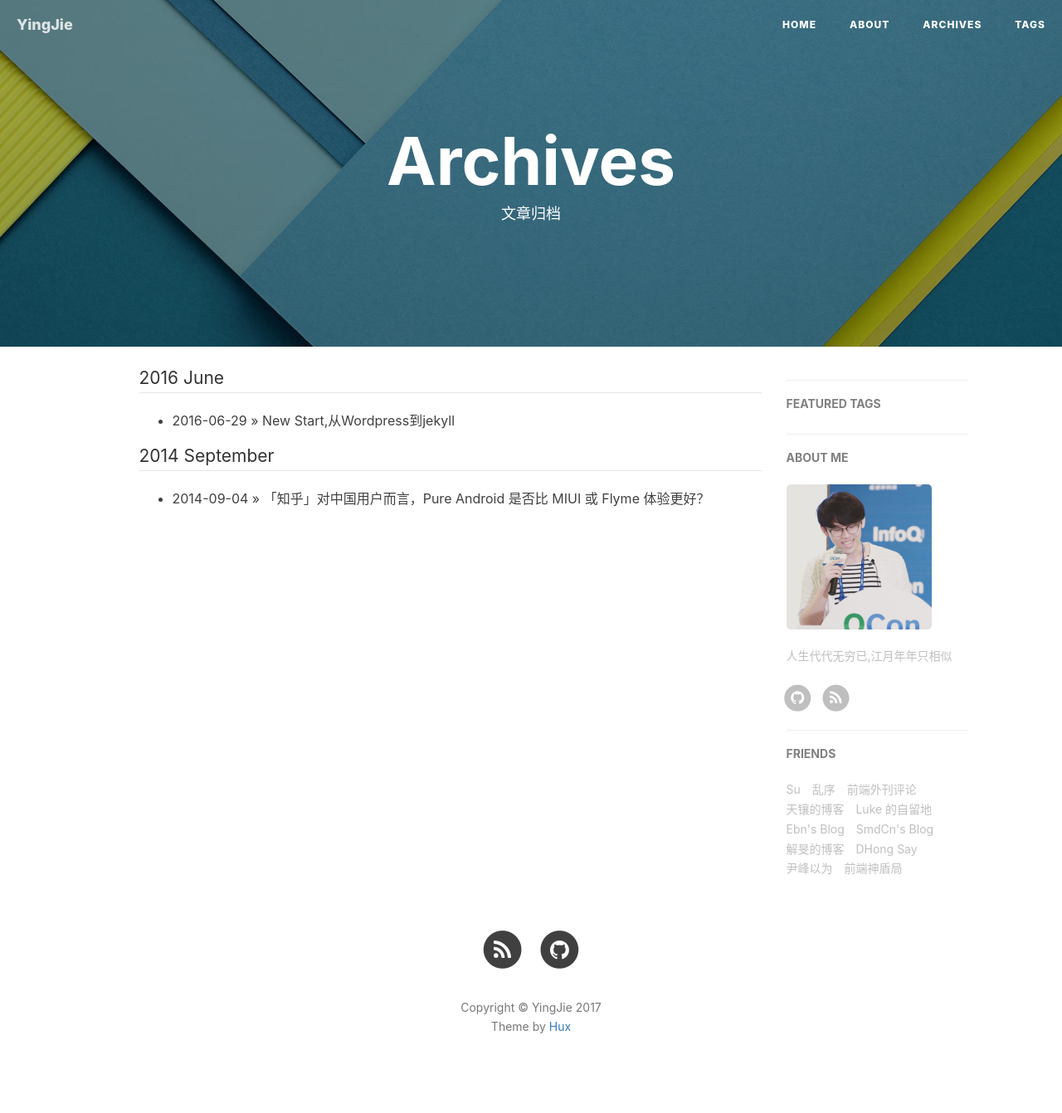
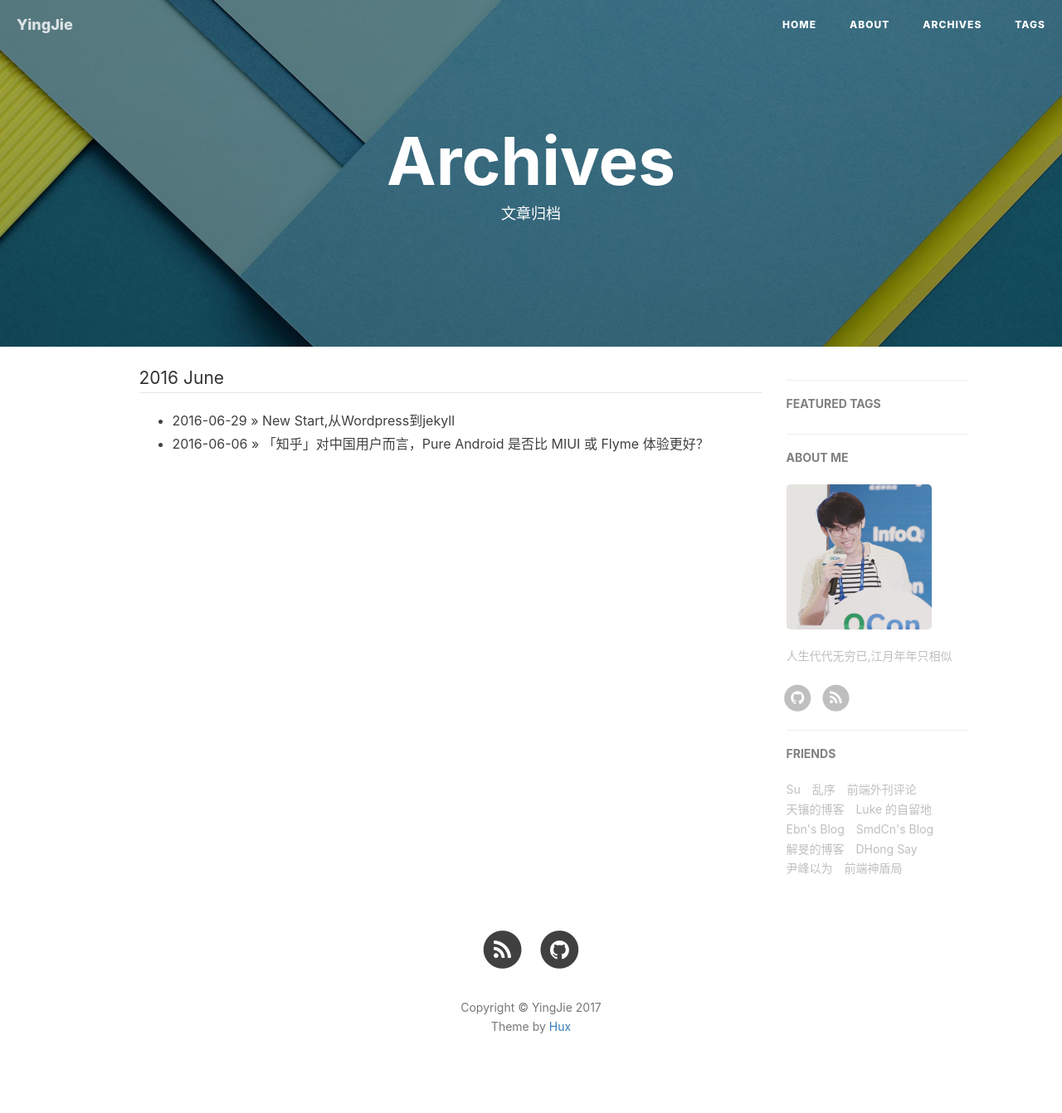
Before and after one commit to gyje/gyje.github.io-old, a Jekyll site: the page built from archives.html, in a window 1280 px wide. Shown: the whole page at 83% size. Built offline with Jekyll 4.4.1, drawn with Linux system fonts in a browser that asks for light colours; nearby versions of some CDN libraries; comment, search, counter and statistics services are not loaded.

Commit message:
add change

```diff
--- a/_posts/2016-06-06-title.md
+++ b/_posts/2016-06-06-title.md
@@ -2,7 +2,7 @@
 layout:     post
 title:      "「知乎」对中国用户而言，Pure Android 是否比 MIUI 或 Flyme 体验更好？"
 subtitle:   ""
-date:       2014-09-04 12:00:00
+date:       2016-06-06 12:00:00
 author:     "Hux"
 header-img: "img/post-bg-android.jpg"
 tags:
```
